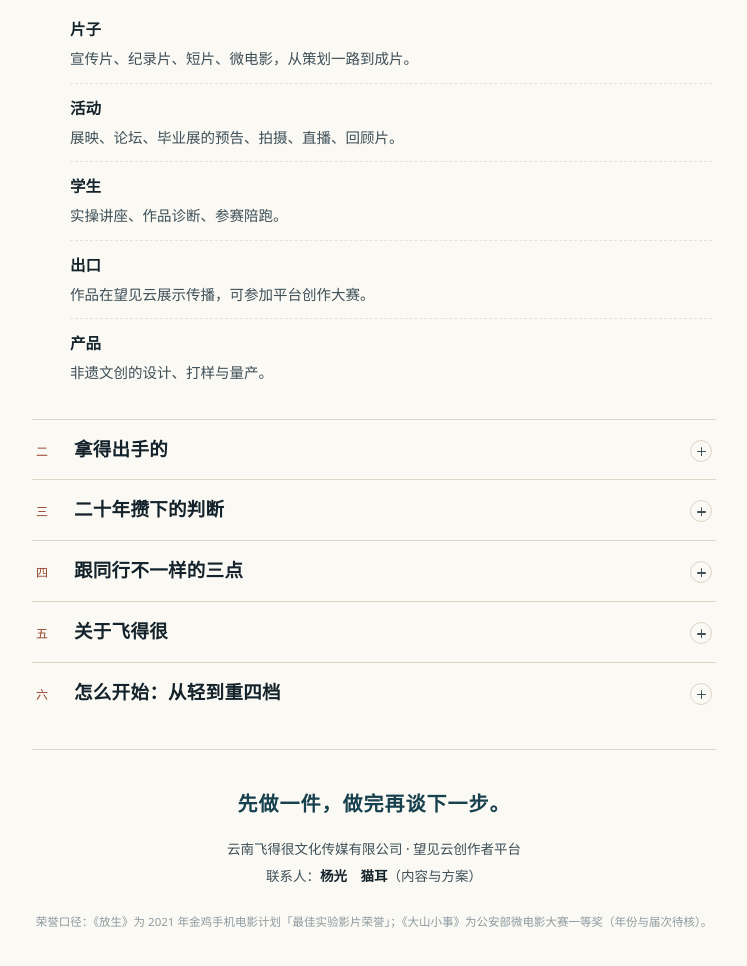
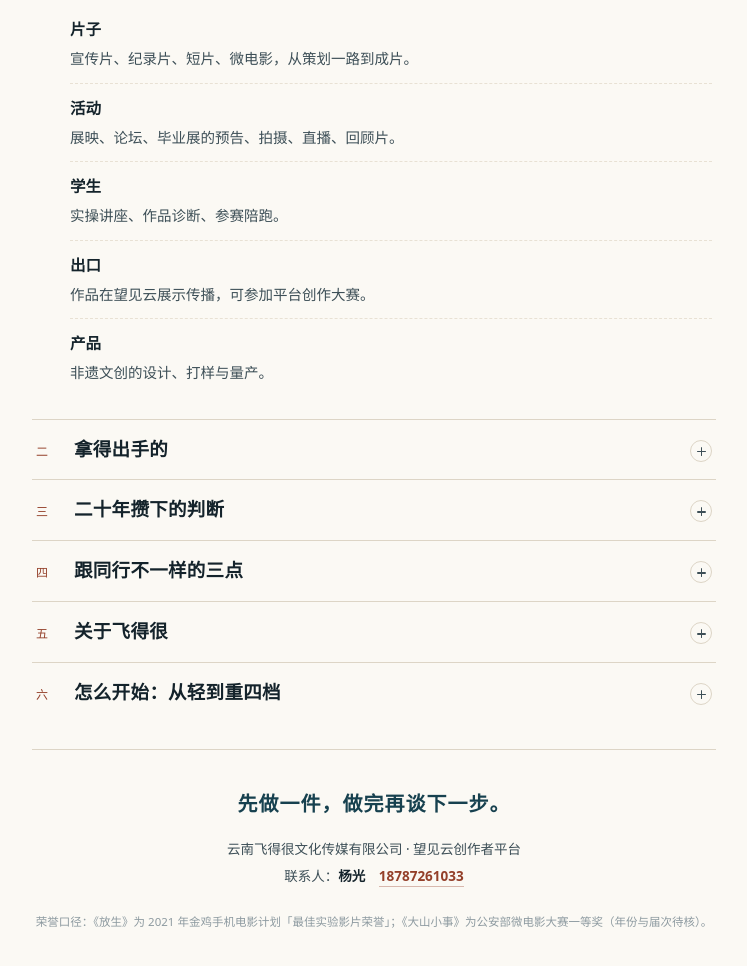
Before and after one commit to maomao-yuwa/school-collab, a plain HTML site: page index.html in a window 1280 px wide. Shown: the part 503-1469 px from the top of the page, without its empty margins (266-1013 px from the left). Drawn offline with Linux system fonts and the light colour scheme.

Commit message:
联系人改为杨光并加电话

```diff
--- a/index.html
+++ b/index.html
@@ -191,6 +191,11 @@
   }
   .end .org{font-size:13.5px;color:var(--ink-2);margin-top:16px;line-height:2}
   .end .org b{color:var(--ink)}
+  .end .org .tel{
+    color:var(--rust);font-weight:700;text-decoration:none;
+    border-bottom:1px solid rgba(148,64,42,.35);padding-bottom:1px;
+  }
+  .end .org .tel:active{opacity:.6}
   .foot{font-size:11.5px;color:#8d9aa0;line-height:1.8;margin-top:22px}
   .toolbar{
     display:flex;justify-content:flex-end;gap:8px;padding:14px 0 0;
@@ -364,7 +369,7 @@
     <div class="big">先做一件，做完再谈下一步。</div>
     <div class="org">
       云南飞得很文化传媒有限公司 · 望见云创作者平台<br>
-      联系人：<b>杨光</b>　<b>猫耳</b>（内容与方案）
+      联系人：<b>杨光</b>　<a href="tel:18787261033" class="tel">18787261033</a>
     </div>
     <p class="foot">荣誉口径：《放生》为 2021 年金鸡手机电影计划「最佳实验影片荣誉」；《大山小事》为公安部微电影大赛一等奖（年份与届次待核）。</p>
   </section>
```
Also changed, not shown: 二维码.png (added), 公网二维码.png (added).
